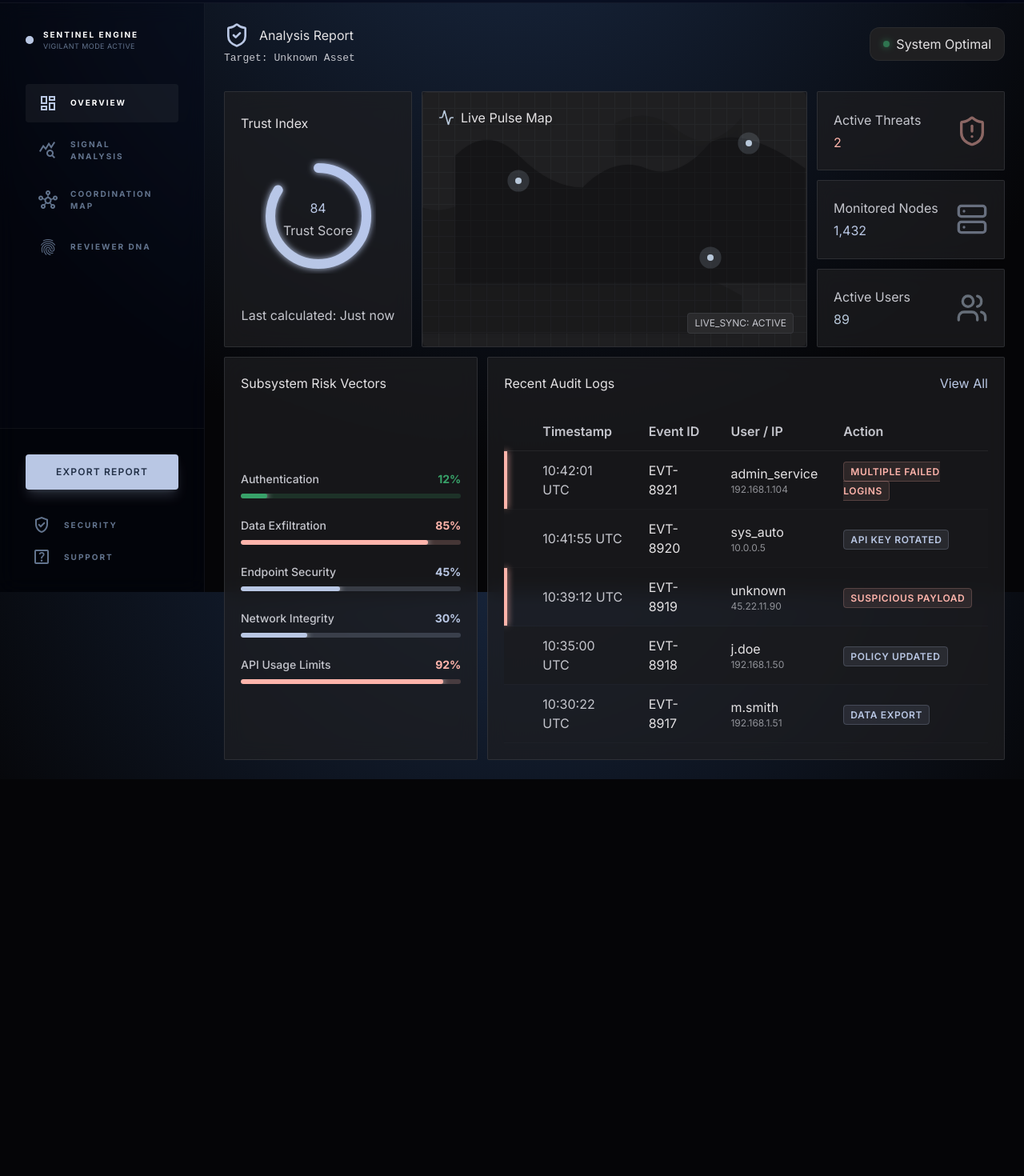
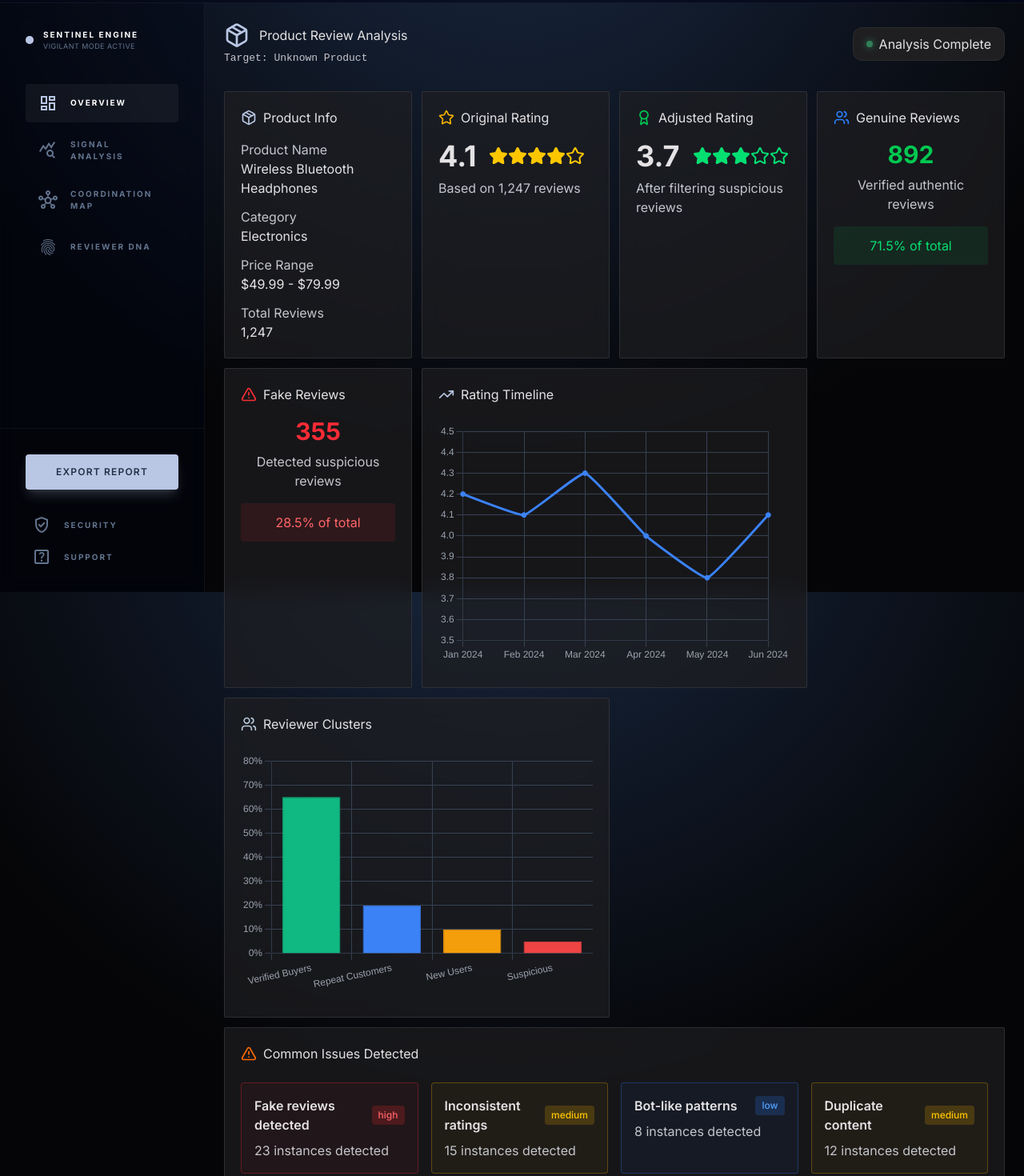
Before and after one commit to SPB-6814/Odeyssey_CodeX, a Next.js app: page /analysis in a window 1280 px wide. Shown: the part 60-1530 px from the top of the page at 80% size. Before the commit the page ends 1034 px from the top, so only its background shows below. Built offline with nearby package versions, Linux system fonts and the light colour scheme.

Commit message:
Dashboard changes

```diff
--- a/package.json
+++ b/package.json
@@ -9,11 +9,13 @@
     "lint": "eslint"
   },
   "dependencies": {
+    "chart.js": "^4.5.1",
     "clsx": "^2.1.1",
     "framer-motion": "^12.38.0",
     "lucide-react": "^1.11.0",
     "next": "16.2.4",
     "react": "19.2.4",
+    "react-chartjs-2": "^5.3.1",
     "react-dom": "19.2.4",
     "tailwind-merge": "^3.5.0"
   },
--- a/src/app/analysis/page.tsx
+++ b/src/app/analysis/page.tsx
@@ -1,121 +1,316 @@
+"use client";
 import { BentoBox } from "@/components/ui/BentoBox";
-import { TrustIndexGauge } from "@/components/ui/TrustIndexGauge";
-import { LivePulseMap } from "@/components/ui/LivePulseMap";
-import { RiskMeter } from "@/components/ui/RiskMeter";
-import { AuditLogs, LogEntry } from "@/components/ui/AuditLogs";
-import { ShieldAlert, Activity, ShieldCheck, Users, Server } from "lucide-react";
+import { Line, Bar } from 'react-chartjs-2';
+import {
+  Chart as ChartJS,
+  CategoryScale,
+  LinearScale,
+  PointElement,
+  LineElement,
+  BarElement,
+  Title,
+  Tooltip,
+  Legend,
+  ArcElement,
+} from 'chart.js';
+import { Star, Users, TrendingUp, AlertTriangle, Package, Award } from "lucide-react";
 
-// Mock Data
-const pings = [
-  { id: "1", x: 25, y: 35, intensity: "low" as const },
-  { id: "2", x: 75, y: 65, intensity: "low" as const },
-  { id: "3", x: 45, y: 80, intensity: "high" as const },
-  { id: "4", x: 85, y: 20, intensity: "low" as const },
+ChartJS.register(
+  CategoryScale,
+  LinearScale,
+  PointElement,
+  LineElement,
+  BarElement,
+  Title,
+  Tooltip,
+  Legend,
+  ArcElement
+);
+
+// Mock Data for Dashboard
+const timelineData = {
+  labels: ['Jan 2024', 'Feb 2024', 'Mar 2024', 'Apr 2024', 'May 2024', 'Jun 2024'],
+  datasets: [
+    {
+      label: 'Rating',
+      data: [4.2, 4.1, 4.3, 4.0, 3.8, 4.1],
+      borderColor: '#3b82f6',
+      backgroundColor: '#3b82f6',
+      tension: 0.1,
+    },
+  ],
+};
+
+const clusterData = [
+  { name: 'Verified Buyers', value: 65, color: '#10b981' },
+  { name: 'Repeat Customers', value: 20, color: '#3b82f6' },
+  { name: 'New Users', value: 10, color: '#f59e0b' },
+  { name: 'Suspicious', value: 5, color: '#ef4444' },
 ];
 
-const mockLogs: LogEntry[] = [
-  { id: "EVT-8921", timestamp: "10:42:01 UTC", event: "Multiple Failed Logins", user: "admin_service", ip: "192.168.1.104", risk: "high" },
-  { id: "EVT-8920", timestamp: "10:41:55 UTC", event: "API Key Rotated", user: "sys_auto", ip: "10.0.0.5", risk: "low" },
-  { id: "EVT-8919", timestamp: "10:39:12 UTC", event: "Suspicious Payload", user: "unknown", ip: "45.22.11.90", risk: "high" },
-  { id: "EVT-8918", timestamp: "10:35:00 UTC", event: "Policy Updated", user: "j.doe", ip: "192.168.1.50", risk: "low" },
-  { id: "EVT-8917", timestamp: "10:30:22 UTC", event: "Data Export", user: "m.smith", ip: "192.168.1.51", risk: "medium" },
+const clusterBarData = {
+  labels: clusterData.map(item => item.name),
+  datasets: [
+    {
+      label: 'Percentage',
+      data: clusterData.map(item => item.value),
+      backgroundColor: clusterData.map(item => item.color),
+      borderColor: clusterData.map(item => item.color),
+      borderWidth: 1,
+    },
+  ],
+};
+
+const commonIssues = [
+  { issue: 'Fake reviews detected', count: 23, severity: 'high' },
+  { issue: 'Inconsistent ratings', count: 15, severity: 'medium' },
+  { issue: 'Bot-like patterns', count: 8, severity: 'low' },
+  { issue: 'Duplicate content', count: 12, severity: 'medium' },
 ];
 
 export default async function AnalysisPage({ searchParams }: { searchParams: Promise<{ url?: string }> }) {
   const params = await searchParams;
-  const auditUrl = params?.url || "Unknown Asset";
+  const auditUrl = params?.url || "Unknown Product";
 
   return (
     <main className="min-h-screen p-[var(--spacing-margin)] max-w-[1600px] mx-auto w-full relative z-10">
       <header className="mb-8 flex flex-col md:flex-row md:items-center justify-between gap-4">
         <div>
           <h1 className="text-h1 text-on-surface flex items-center gap-3">
-            <ShieldCheck className="w-8 h-8 text-primary" />
-            Analysis Report
+            <Package className="w-8 h-8 text-primary" />
+            Product Review Analysis
           </h1>
           <p className="text-body-lg text-on-surface-variant mt-1 font-data-mono">Target: {auditUrl}</p>
         </div>
         <div className="flex items-center gap-4">
           <div className="flex items-center gap-2 bg-surface-container px-4 py-2 rounded-full border border-outline-variant/30">
             <span className="w-2 h-2 rounded-full bg-signal-green shadow-[0_0_8px_var(--color-signal-green)] animate-pulse" />
-            <span className="text-label-caps text-on-surface">System Optimal</span>
+            <span className="text-label-caps text-on-surface">Analysis Complete</span>
           </div>
         </div>
       </header>
 
-      {/* Fluid Bento Grid */}
+      {/* Dashboard Grid */}
       <div className="grid grid-cols-1 md:grid-cols-12 gap-[var(--spacing-bento-gap)] auto-rows-min">
 
-        {/* Trust Index Module */}
-        <BentoBox delay={0.1} className="md:col-span-4 lg:col-span-3 row-span-2 flex flex-col items-center justify-center min-h-[320px]">
-          <h2 className="text-h3 text-on-surface w-full mb-6">Trust Index</h2>
-          <TrustIndexGauge score={84} />
-          <div className="mt-8 text-center w-full">
-            <p className="text-body-sm text-on-surface-variant">Last calculated: Just now</p>
+        {/* Product Info */}
+        <BentoBox delay={0.1} className="md:col-span-4 lg:col-span-3">
+          <h2 className="text-h3 text-on-surface mb-4 flex items-center gap-2">
+            <Package className="w-5 h-5 text-primary" />
+            Product Info
+          </h2>
+          <div className="space-y-3">
+            <div>
+              <p className="text-label-caps text-on-surface-variant">Product Name</p>
+              <p className="text-body-lg text-on-surface">Wireless Bluetooth Headphones</p>
+            </div>
+            <div>
+              <p className="text-label-caps text-on-surface-variant">Category</p>
+              <p className="text-body-lg text-on-surface">Electronics</p>
+            </div>
+            <div>
+              <p className="text-label-caps text-on-surface-variant">Price Range</p>
+              <p className="text-body-lg text-on-surface">$49.99 - $79.99</p>
+            </div>
+            <div>
+              <p className="text-label-caps text-on-surface-variant">Total Reviews</p>
+              <p className="text-body-lg text-on-surface">1,247</p>
+            </div>
           </div>
         </BentoBox>
 
-        {/* Live Pulse Map Module */}
-        <BentoBox delay={0.2} className="md:col-span-8 lg:col-span-6 row-span-2 min-h-[320px] p-0 relative group">
-          <div className="absolute top-[var(--spacing-container-padding)] left-[var(--spacing-container-padding)] z-10 flex items-center gap-2">
-            <Activity className="w-5 h-5 text-secondary" />
-            <h2 className="text-h3 text-on-surface shadow-black drop-shadow-md">Live Pulse Map</h2>
+        {/* Original Rating */}
+        <BentoBox delay={0.2} className="md:col-span-4 lg:col-span-3">
+          <h2 className="text-h3 text-on-surface mb-4 flex items-center gap-2">
+            <Star className="w-5 h-5 text-yellow-500" />
+            Original Rating
+          </h2>
+          <div className="flex items-center gap-4">
+            <div className="text-4xl font-bold text-on-surface">4.1</div>
+            <div className="flex">
+              {[1,2,3,4].map((star) => (
+                <Star key={star} className="w-6 h-6 fill-yellow-400 text-yellow-400" />
+              ))}
+              <Star className="w-6 h-6 text-yellow-400" />
+            </div>
           </div>
-          <LivePulseMap pings={pings} />
+          <p className="text-body-sm text-on-surface-variant mt-2">Based on 1,247 reviews</p>
         </BentoBox>
 
-        {/* Quick Stats Column */}
-        <div className="md:col-span-12 lg:col-span-3 row-span-2 grid grid-cols-1 sm:grid-cols-2 lg:grid-cols-1 gap-[var(--spacing-bento-gap)]">
-          <BentoBox delay={0.3} className="justify-center">
-            <div className="flex items-center justify-between">
-              <div>
-                <p className="text-label-caps text-on-surface-variant mb-1">Active Threats</p>
-                <p className="text-h1 text-error text-shadow-sm shadow-error/20">2</p>
-              </div>
-              <ShieldAlert className="w-10 h-10 text-error/50" />
+        {/* Adjusted Rating */}
+        <BentoBox delay={0.3} className="md:col-span-4 lg:col-span-3">
+          <h2 className="text-h3 text-on-surface mb-4 flex items-center gap-2">
+            <Award className="w-5 h-5 text-green-500" />
+            Adjusted Rating
+          </h2>
+          <div className="flex items-center gap-4">
+            <div className="text-4xl font-bold text-on-surface">3.7</div>
+            <div className="flex">
+              {[1,2,3].map((star) => (
+                <Star key={star} className="w-6 h-6 fill-green-400 text-green-400" />
+              ))}
+              <Star className="w-6 h-6 text-green-400" />
+              <Star className="w-6 h-6 text-green-400" />
             </div>
-          </BentoBox>
-          <BentoBox delay={0.4} className="justify-center">
-            <div className="flex items-center justify-between">
-              <div>
-                <p className="text-label-caps text-on-surface-variant mb-1">Monitored Nodes</p>
-                <p className="text-h1 text-primary">1,432</p>
-              </div>
-              <Server className="w-10 h-10 text-primary/50" />
+          </div>
+          <p className="text-body-sm text-on-surface-variant mt-2">After filtering suspicious reviews</p>
+        </BentoBox>
+
+        {/* Fake vs Genuine Reviews */}
+        <BentoBox delay={0.4} className="md:col-span-6 lg:col-span-3">
+          <h2 className="text-h3 text-on-surface mb-4 flex items-center gap-2">
+            <Users className="w-5 h-5 text-blue-500" />
+            Genuine Reviews
+          </h2>
+          <div className="text-center">
+            <div className="text-3xl font-bold text-green-500 mb-2">892</div>
+            <p className="text-body-sm text-on-surface-variant">Verified authentic reviews</p>
+            <div className="mt-4 bg-green-500/10 rounded-lg p-3">
+              <p className="text-label-caps text-green-400">71.5% of total</p>
             </div>
-          </BentoBox>
-          <BentoBox delay={0.5} className="justify-center">
-            <div className="flex items-center justify-between">
-              <div>
-                <p className="text-label-caps text-on-surface-variant mb-1">Active Users</p>
-                <p className="text-h1 text-secondary">89</p>
-              </div>
-              <Users className="w-10 h-10 text-secondary/50" />
-            </div>
-          </BentoBox>
-        </div>
-
-        {/* Risk Meters Module */}
-        <BentoBox delay={0.6} className="md:col-span-12 lg:col-span-4 min-h-[400px]">
-          <h2 className="text-h3 text-on-surface mb-6">Subsystem Risk Vectors</h2>
-          <div className="flex flex-col space-y-6 flex-grow justify-center">
-            <RiskMeter label="Authentication" value={12} />
-            <RiskMeter label="Data Exfiltration" value={85} />
-            <RiskMeter label="Endpoint Security" value={45} />
-            <RiskMeter label="Network Integrity" value={30} />
-            <RiskMeter label="API Usage Limits" value={92} />
           </div>
         </BentoBox>
 
-        {/* Audit Logs Module */}
-        <BentoBox delay={0.7} className="md:col-span-12 lg:col-span-8 min-h-[400px]">
-          <div className="flex items-center justify-between mb-6">
-            <h2 className="text-h3 text-on-surface">Recent Audit Logs</h2>
-            <button className="text-label-caps text-primary hover:text-tertiary transition-colors">
-              View All
-            </button>
+        <BentoBox delay={0.5} className="md:col-span-6 lg:col-span-3">
+          <h2 className="text-h3 text-on-surface mb-4 flex items-center gap-2">
+            <AlertTriangle className="w-5 h-5 text-red-500" />
+            Fake Reviews
+          </h2>
+          <div className="text-center">
+            <div className="text-3xl font-bold text-red-500 mb-2">355</div>
+            <p className="text-body-sm text-on-surface-variant">Detected suspicious reviews</p>
+            <div className="mt-4 bg-red-500/10 rounded-lg p-3">
+              <p className="text-label-caps text-red-400">28.5% of total</p>
+            </div>
           </div>
-          <AuditLogs logs={mockLogs} className="flex-grow" />
+        </BentoBox>
+
+        {/* Timeline Graph */}
+        <BentoBox delay={0.6} className="md:col-span-12 lg:col-span-6 min-h-[400px]">
+          <h2 className="text-h3 text-on-surface mb-6 flex items-center gap-2">
+            <TrendingUp className="w-5 h-5 text-primary" />
+            Rating Timeline
+          </h2>
+          <div className="h-[300px]">
+            <Line
+              data={timelineData}
+              options={{
+                responsive: true,
+                maintainAspectRatio: false,
+                plugins: {
+                  legend: {
+                    display: false,
+                  },
+                },
+                scales: {
+                  y: {
+                    beginAtZero: false,
+                    min: 3.5,
+                    max: 4.5,
+                    grid: {
+                      color: '#374151',
+                    },
+                    ticks: {
+                      color: '#9ca3af',
+                    },
+                  },
+                  x: {
+                    grid: {
+                      color: '#374151',
+                    },
+                    ticks: {
+                      color: '#9ca3af',
+                    },
+                  },
+                },
+              }}
+            />
+          </div>
+        </BentoBox>
+
+        {/* Reviewer Cluster Visualization */}
+        <BentoBox delay={0.7} className="md:col-span-12 lg:col-span-6 min-h-[400px]">
+          <h2 className="text-h3 text-on-surface mb-6 flex items-center gap-2">
+            <Users className="w-5 h-5 text-secondary" />
+            Reviewer Clusters
+          </h2>
+          <div className="h-[300px]">
+            <Bar
+              data={clusterBarData}
+              options={{
+                responsive: true,
+                maintainAspectRatio: false,
+                plugins: {
+                  legend: {
+                    display: false,
+                  },
+                },
+                scales: {
+                  y: {
+                    beginAtZero: true,
+                    max: 80,
+                    grid: {
+                      color: '#374151',
+                    },
+                    ticks: {
+                      color: '#9ca3af',
+                      callback: function(value) {
+                        return value + '%';
+                      },
+                    },
+                  },
+                  x: {
+                    grid: {
+                      color: '#374151',
+                    },
+                    ticks: {
+                      color: '#9ca3af',
+                    },
+                  },
+                },
+              }}
+            />
+          </div>
+        </BentoBox>
+
+        {/* Common Issues Section */}
+        <BentoBox delay={0.8} className="md:col-span-12 min-h-[300px]">
+          <h2 className="text-h3 text-on-surface mb-6 flex items-center gap-2">
+            <AlertTriangle className="w-5 h-5 text-orange-500" />
+            Common Issues Detected
+          </h2>
+          <div className="grid grid-cols-1 md:grid-cols-2 lg:grid-cols-4 gap-4">
+            {commonIssues.map((issue, index) => (
+              <div
+                key={index}
+                className={`p-4 rounded-lg border ${
+                  issue.severity === 'high'
+                    ? 'border-red-500/30 bg-red-500/5'
+                    : issue.severity === 'medium'
+                    ? 'border-yellow-500/30 bg-yellow-500/5'
+                    : 'border-blue-500/30 bg-blue-500/5'
+                }`}
+              >
+                <div className="flex items-center justify-between mb-2">
+                  <h3 className="text-body-lg font-semibold text-on-surface">{issue.issue}</h3>
+                  <span
+                    className={`px-2 py-1 rounded text-xs font-medium ${
+                      issue.severity === 'high'
+                        ? 'bg-red-500/20 text-red-400'
+                        : issue.severity === 'medium'
+                        ? 'bg-yellow-500/20 text-yellow-400'
+                        : 'bg-blue-500/20 text-blue-400'
+                    }`}
+                  >
+                    {issue.severity}
+                  </span>
+                </div>
+                <p className="text-body-sm text-on-surface-variant">
+                  {issue.count} instances detected
+                </p>
+              </div>
+            ))}
+          </div>
         </BentoBox>
 
       </div>
--- a/src/app/page.tsx
+++ b/src/app/page.tsx
@@ -1,3 +1,4 @@
+"use client";
 export default function Home() {
   return (
     <>
--- a/src/components/ui/LivePulseMap.tsx
+++ b/src/components/ui/LivePulseMap.tsx
@@ -1,5 +1,6 @@
 "use client";
 
+import { useRef, useEffect } from "react";
 import { motion } from "framer-motion";
 import { cn } from "@/lib/utils";
 
```
Also changed, not shown: 1 other file (tests, documents, lock files or other folders).
